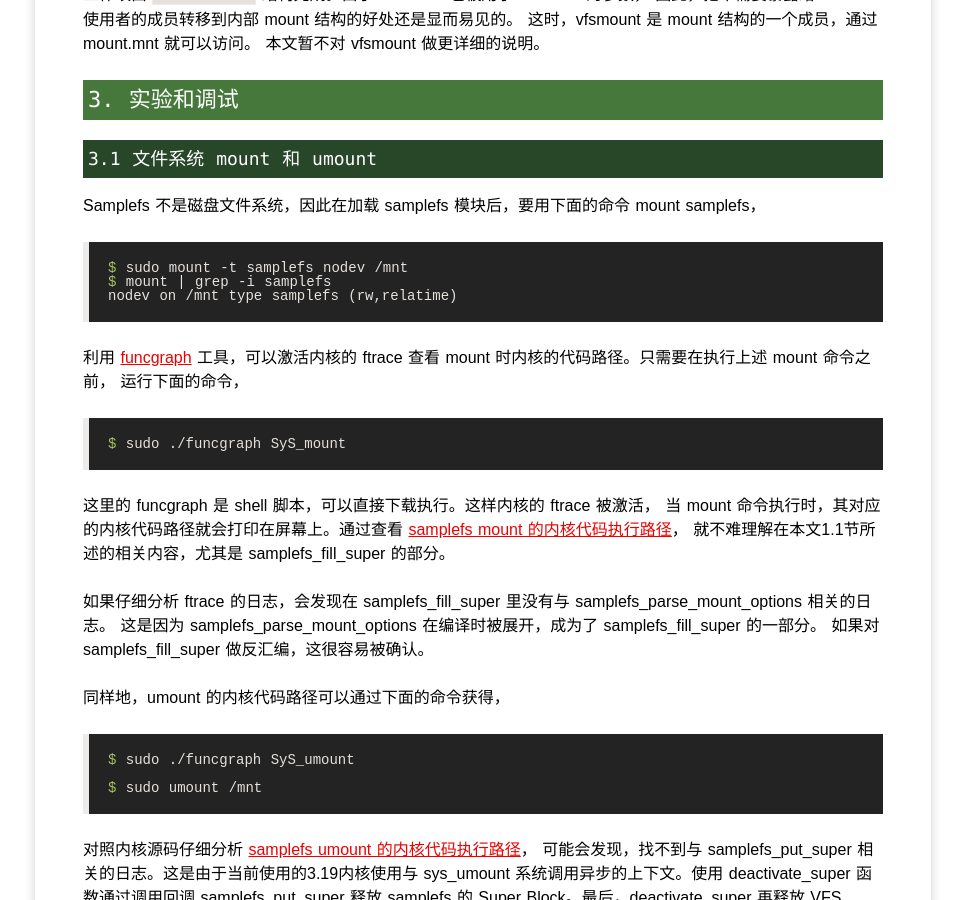
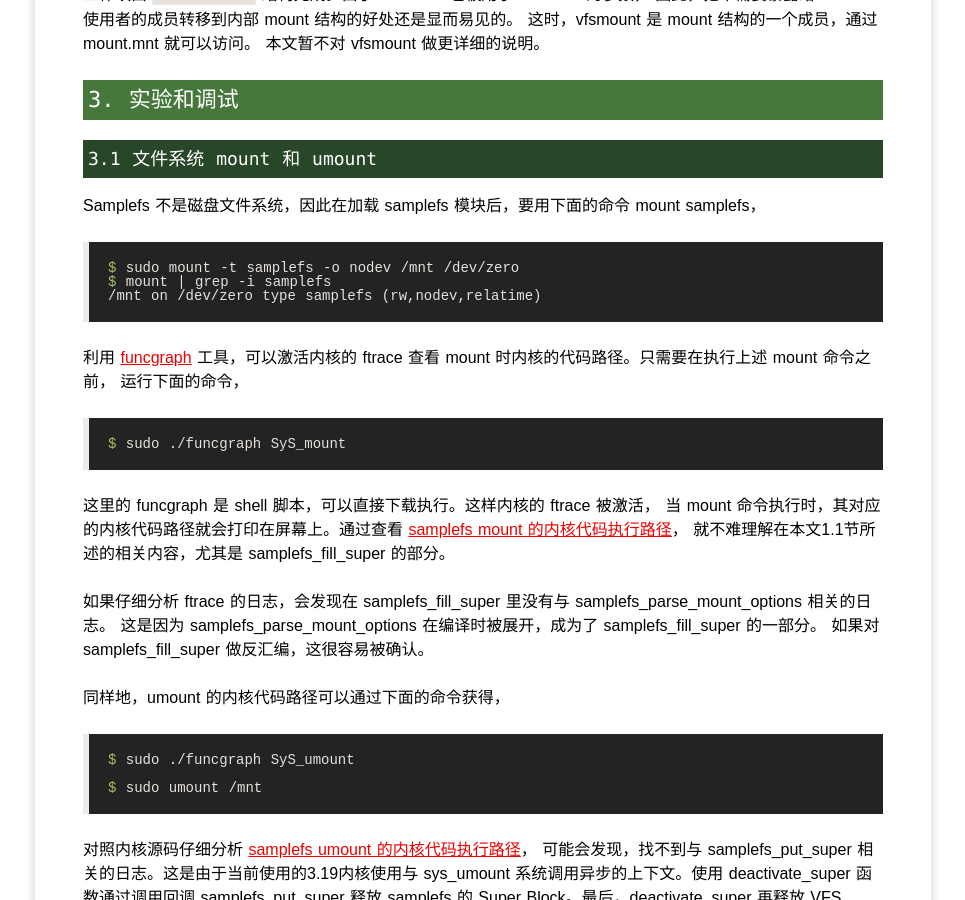
Before and after one commit to yangoliver/yangoliver.github.io, a Jekyll site: the page built from _posts/2016/2016-02-06-linux-file-system-basic-3.md, in a window 1280 px wide and 900 px high, scrolled down 6460 px. Shown: the whole window, without its empty margins (157-1122 px from the left). Built offline with Jekyll 4.4.1, drawn with Linux system fonts in a browser that asks for light colours; comment, search, counter and statistics services are not loaded.

Commit message:
update: fixed mount option problems per results of Linux 4.6.0

```diff
--- a/_posts/2016/2016-02-06-linux-file-system-basic-3.md
+++ b/_posts/2016/2016-02-06-linux-file-system-basic-3.md
@@ -255,9 +255,9 @@ vfsmount 代表了文件系统的已装载实例。其中主要由文件系统
 
 Samplefs 不是磁盘文件系统，因此在加载 samplefs 模块后，要用下面的命令 mount samplefs，
 
-	$ sudo mount -t samplefs nodev /mnt
+	$ sudo mount -t samplefs -o nodev /mnt /dev/zero
 	$ mount | grep -i samplefs
-	nodev on /mnt type samplefs (rw,relatime)
+	/mnt on /dev/zero type samplefs (rw,nodev,relatime)
 
 利用 [funcgraph](https://github.com/brendangregg/perf-tools/blob/master/examples/funcgraph_example.txt)
 工具，可以激活内核的 ftrace 查看 mount 时内核的代码路径。只需要在执行上述 mount 命令之前，
```
